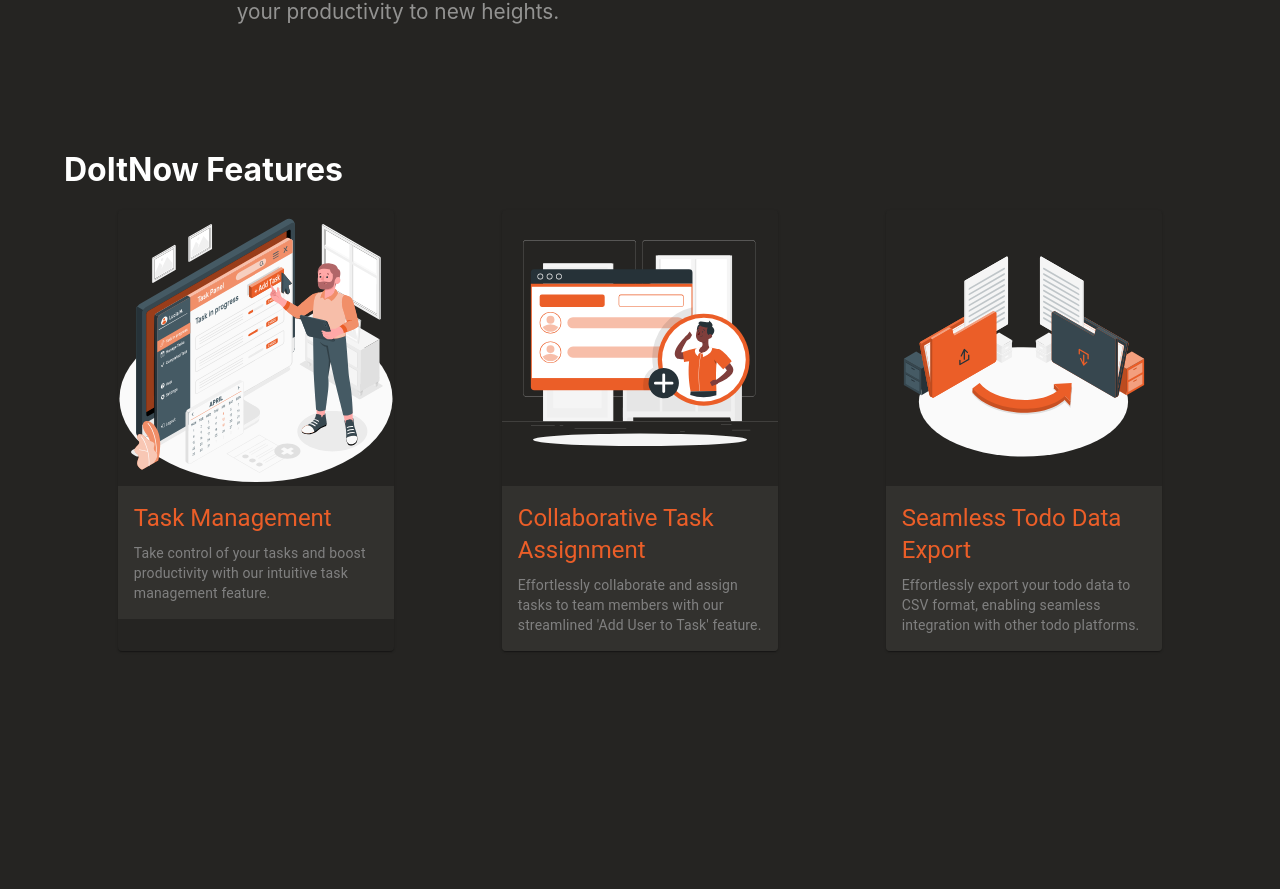
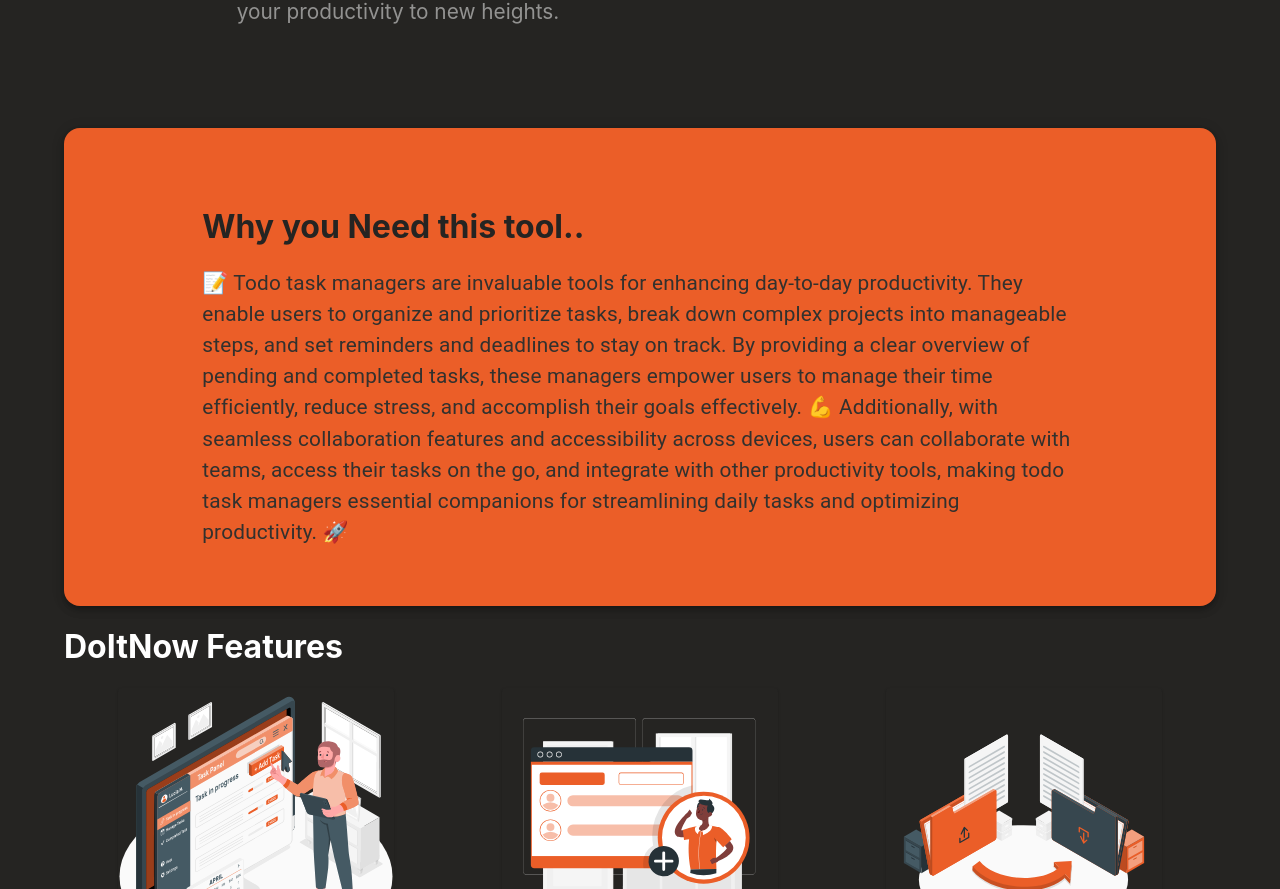
Before and after one commit to dineshnikhil/todo_mern_stack, a React (Create React App) app in the folder client/: page / in a window 1280 px wide. Shown: the part 615-1504 px from the top of the page. Before the commit the page ends 1381 px from the top, so only its background shows below. Built offline with nearby package versions, Linux system fonts and the light colour scheme.

Commit message:
added the extra div in the welcome page.

```diff
--- a/client/src/components/Wellcome.jsx
+++ b/client/src/components/Wellcome.jsx
@@ -8,6 +8,8 @@ import exportDataFeature from '../assets/images/exportDataFeatureImg.svg';
 import wellcomeLogo from '../assets/images/wellcomeLogo.svg';
 
 import { Button } from '@mui/material';
+import Card from '@mui/material/Card';
+import Typography from '@mui/material/Typography';
 
 import FeatureCard from './ui/featureCards/FeatureCard';
 
@@ -16,7 +18,7 @@ function Wellcome() {
 		<>
 			<div className="wellcomeDiv">
 				<div>
-					<h1>Welcome to TaskMaster: Your Ultimate Todo Task Manager</h1>
+					<h1>Welcome to 🎯DoItNow : Your Ultimate Todo Task Manager</h1>
 					<div className="wellcomeActionDiv">
 						<Link to="/signin" className="actionLink">
 							<Button
@@ -44,6 +46,38 @@ function Wellcome() {
 					<img src={wellcomeLogo} alt="simple wellcome logo of the brand." />
 				</div>
 			</div>
+			<div>
+				<Card
+					sx={{
+						backgroundColor: '#EB5E28',
+						color: '#252422',
+						padding: '5% 12%',
+						boxShadow: 5,
+						borderRadius: '1rem',
+					}}
+				>
+					<h1 style={{ fontSize: '2rem' }}>Why you Need this tool..</h1>
+					<Typography
+						sx={{
+							color: '#32312E',
+							fontSize: '1.3rem',
+							fontWeight: 'semiBold',
+						}}
+					>
+						📝 Todo task managers are invaluable tools for enhancing day-to-day
+						productivity. They enable users to organize and prioritize tasks,
+						break down complex projects into manageable steps, and set reminders
+						and deadlines to stay on track. By providing a clear overview of
+						pending and completed tasks, these managers empower users to manage
+						their time efficiently, reduce stress, and accomplish their goals
+						effectively. 💪 Additionally, with seamless collaboration features
+						and accessibility across devices, users can collaborate with teams,
+						access their tasks on the go, and integrate with other productivity
+						tools, making todo task managers essential companions for
+						streamlining daily tasks and optimizing productivity. 🚀
+					</Typography>
+				</Card>
+			</div>
 			<div className="featuresDiv">
 				<h1>DoItNow Features</h1>
 				<div className="featuresCardsDiv">
```
